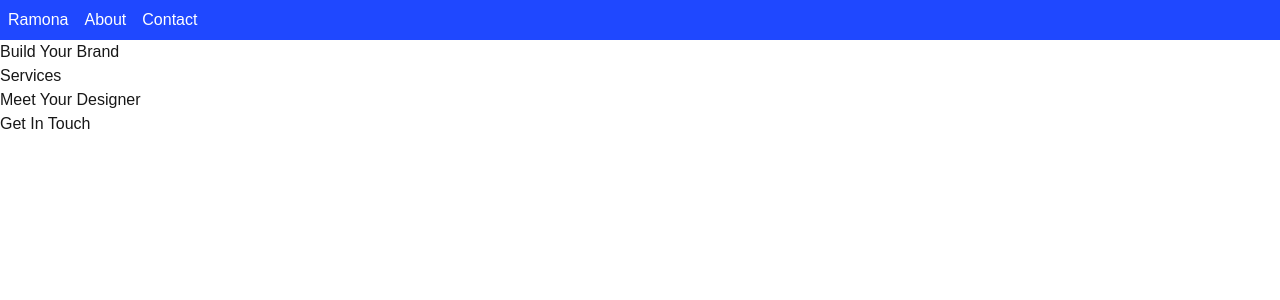
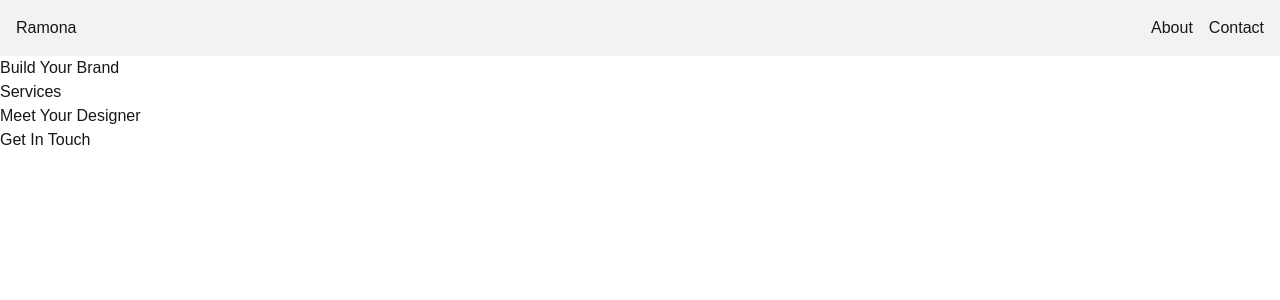
Before and after one commit to ramona-xxii/ramona-freelance-nextapp, a Next.js app: page / in a window 1280 px wide. Shown: the top 300 px of the page. Built offline with nearby package versions, Linux system fonts and the light colour scheme.

Commit message:
completed basic layout of desktop nav

```diff
--- a/app/components/Navbar.js
+++ b/app/components/Navbar.js
@@ -1,11 +1,17 @@
 export default function Navbar() {
     return (
-        <nav className="bg-[#1f48ff] w-full sticky top-0">
-            <ul className="flex flex-row">
-                <li className="p-2 text-white"><a href="#home">Ramona</a></li>
-                <li className="p-2 text-white"><a href="#about">About</a></li>
-                <li className="p-2 text-white"><a href="#contact">Contact</a></li>
-            </ul>
+        <nav className="bg-[#f2f2f2] w-full sticky top-0 h-fit">
+            <div className="flex px-2 items-center">
+                {/* left side */}
+                <div>
+                    <a href="#home" className="py-4 px-2">Ramona</a>
+                </div>
+                {/* right side */}
+                <div className="flex ml-auto">
+                    <a href="#about" className="py-4 px-2">About</a>
+                    <a href="#contact" className="py-4 px-2">Contact</a>
+                </div>
+            </div>
         </nav>
     );
 }
```
